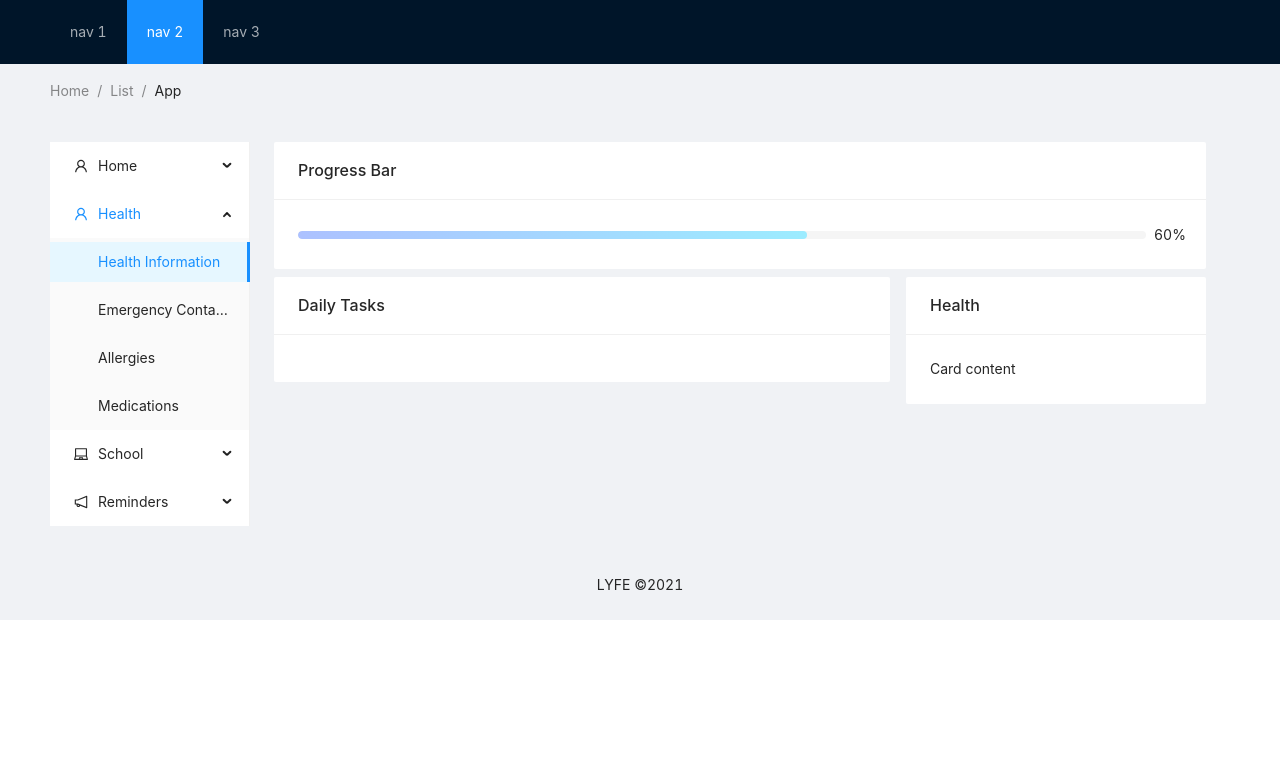
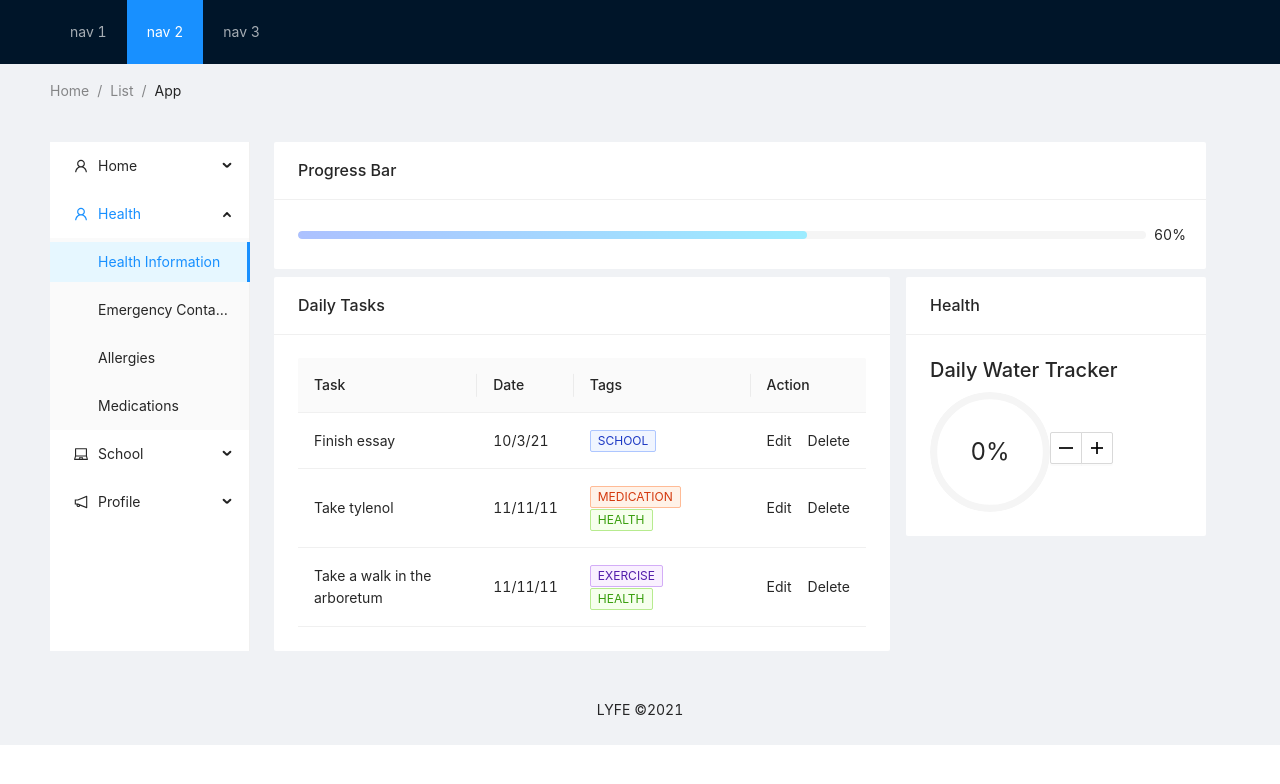
Before and after one commit to avwede/LYFE, a React (Create React App) app in the folder packages/client/: page /Dashboard in a window 1280 px wide. Shown: the top 784 px of the page. Built offline with nearby package versions, Linux system fonts and the light colour scheme.

Commit message:
adding table and water tracker

```diff
--- a/packages/client/src/components/TasksTable.js
+++ b/packages/client/src/components/TasksTable.js
@@ -1,33 +1,134 @@
+import ReactDOM from 'react-dom';
 import { Table, Button, Tag, Space } from 'antd';
 import React, { Component, useState } from "react";
-import '../../node_modules/bootstrap/dist/css/bootstrap.min.css';
+import 'antd/dist/antd.css';
+
+function TasksTable(){
+  const columns = [
+    {
+      title: 'Task',
+      dataIndex: 'task',
+      key: 'task',
+      render: text => <a>{text}</a>,
+    },
+    {
+      title: 'Date',
+      dataIndex: 'date',
+      key: 'date',
+    },
+    {
+      title: 'Tags',
+      key: 'tags',
+      dataIndex: 'tags',
+      render: tags => (
+        <>
+          {tags.map(tag => {
+            let color = tag.length > 5 ? 'geekblue' : 'green';
+            if (tag === 'School') {
+              color = 'geekblue';
+            }
+            else if (tag == 'Health'){
+              color = 'green';
+            }
+            else if (tag == 'Medication'){
+              color = 'volcano';
+            }
+            else if (tag == 'Exercise'){
+              color = 'purple';
+            }
+            return (
+              <Tag color={color} key={tag}>
+                {tag.toUpperCase()}
+              </Tag>
+            );
+          })}
+        </>
+      ),
+    },
+    {
+      title: 'Action',
+      key: 'action',
+      render: (text, record) => (
+        <Space size="middle">
+          <a>Edit</a>
+          <a>Delete</a>
+        </Space>
+      ),
+    },
+  ];
+
+  const data = [
+    {
+      key: '1',
+      task: 'Finish essay',
+      date: '10/3/21',
+      tags: ['School'],
+    },
+    {
+      key: '2',
+      task: 'Take tylenol',
+      date: '11/11/11',
+      tags: ['Medication', 'Health'],
+    },
+    {
+      key: '3',
+      task: 'Take a walk in the arboretum',
+      date: '11/11/11',
+      tags: ['Exercise', 'Health'],
+    },
+  ];
+
+
+  return (
+      <Table columns={columns} dataSource={data} pagination={false} />
+  );
+}
+// ReactDOM.render(<Table columns={columns} dataSource={data} />, mountNode);
+
+export default TasksTable;
+/*
 
 const columns = [
   {
-    title: 'Name',
-    dataIndex: 'name',
+    title: 'Task',
+    dataIndex: 'task',
   },
   {
-    title: 'Age',
-    dataIndex: 'age',
+    title: 'Tags',
+    dataIndex: 'tags',
+    render: tags => (
+      <span>
+        {tags.map(tag => {
+          let color = tag.length > 5 ? 'geekblue' : 'green';
+          if (tag === 'loser') {
+            color = 'volcano';
+          }
+          return (
+            <Tag color={color} key={tag}>
+              {tag.toUpperCase()}
+            </Tag>
+          );
+        })}
+      </span>
+    ),
   },
   {
-    title: 'Address',
-    dataIndex: 'address',
+    title: 'Date',
+    dataIndex: 'date',
   },
 ];
 
 const data = [];
-for (let i = 0; i < 46; i++) {
+for (let i = 0; i < 20; i++) {
   data.push({
     key: i,
-    name: `Edward King ${i}`,
+    task: `homework ${i}`,
     age: 32,
-    address: `London, Park Lane no. ${i}`,
+    date: `4/7/2021 ${i}`,
   });
 }
 
-class App extends React.Component {
+class TasksTable extends React.Component {
   state = {
     selectedRowKeys: [], // Check here to configure the default column
     loading: false,
@@ -63,7 +164,7 @@ class App extends React.Component {
             Reload
           </Button>
           <span style={{ marginLeft: 8 }}>
-            {hasSelected ? `Selected ${selectedRowKeys.length} items` : ''}
+            {hasSelected ? `Selected ${selectedRowKeys.length} tasks` : ''}
           </span>
         </div>
         <Table rowSelection={rowSelection} columns={columns} dataSource={data} />
@@ -71,3 +172,7 @@ class App extends React.Component {
     );
   }
 }
+
+ReactDOM.render(<TasksTable/>, document.getElementById('root'));
+
+export default TasksTable;*/
--- /dev/null
+++ b/packages/client/src/components/WaterCount.js
@@ -0,0 +1,43 @@
+import React from 'react';
+import ReactDOM from 'react-dom';
+import 'antd/dist/antd.css';
+import { Progress, Button } from 'antd';
+import { MinusOutlined, PlusOutlined } from '@ant-design/icons';
+
+class WaterCount extends React.Component {
+  state = {
+    percent: 0,
+  };
+
+  increase = () => {
+    let percent = this.state.percent + 10;
+    if (percent > 100) {
+      percent = 100;
+    }
+    this.setState({ percent });
+  };
+
+  decline = () => {
+    let percent = this.state.percent - 10;
+    if (percent < 0) {
+      percent = 0;
+    }
+    this.setState({ percent });
+  };
+
+  render() {
+    return (
+      <>
+        <h5> Daily Water Tracker</h5>
+        <Progress strokeColor={{'0%': '#ACC1FF', '100%': '#9CECFF',}} type="circle" percent={this.state.percent}/>
+
+        <Button.Group>
+          <Button onClick={this.decline} icon={<MinusOutlined />} />
+          <Button onClick={this.increase} icon={<PlusOutlined />} />
+        </Button.Group>
+      </>
+    );
+  }
+}
+
+export default WaterCount;
--- a/packages/client/src/pages/Dashboard.js
+++ b/packages/client/src/pages/Dashboard.js
@@ -1,9 +1,12 @@
-import React from "react";
+import React, { Component } from "react";
 import 'antd/dist/antd.css';
 import { Layout, Menu, Breadcrumb } from 'antd';
 import { UserOutlined, LaptopOutlined, NotificationOutlined } from '@ant-design/icons';
-import { Card, Row, Col } from 'antd';
-import { Tooltip, Progress } from 'antd';
+import { Tooltip, Progress, Button, Card, Row, Col } from 'antd';
+import ReactDOM from 'react-dom';
+
+import WaterCount from "../components/WaterCount";
+import TasksTable from "../components/TasksTable";
 
 const { SubMenu } = Menu;
 const { Header, Content, Footer, Sider } = Layout;
@@ -52,7 +55,7 @@ const DashboardPage = () => {
                 <Menu.Item key="8">Goals</Menu.Item>
                 </SubMenu>
 
-                <SubMenu key="sub3" icon={<NotificationOutlined />} title="Reminders">
+                <SubMenu key="sub3" icon={<NotificationOutlined />} title="Profile">
                 <Menu.Item key="9">Assignments</Menu.Item>
                 <Menu.Item key="10">Errands</Menu.Item>
                 <Menu.Item key="11">Exercise</Menu.Item>
@@ -79,12 +82,12 @@ const DashboardPage = () => {
                     <Row gutter={[16, 16]} >
                     <Col span={16}>
                         <Card title="Daily Tasks" bordered={false}>
-
+                            <TasksTable />
                         </Card>
                     </Col>
                     <Col span={8} >
                         <Card title="Health" bordered={false}>
-                        Card content
+                            <WaterCount />
                         </Card>
                     </Col>
 
```
